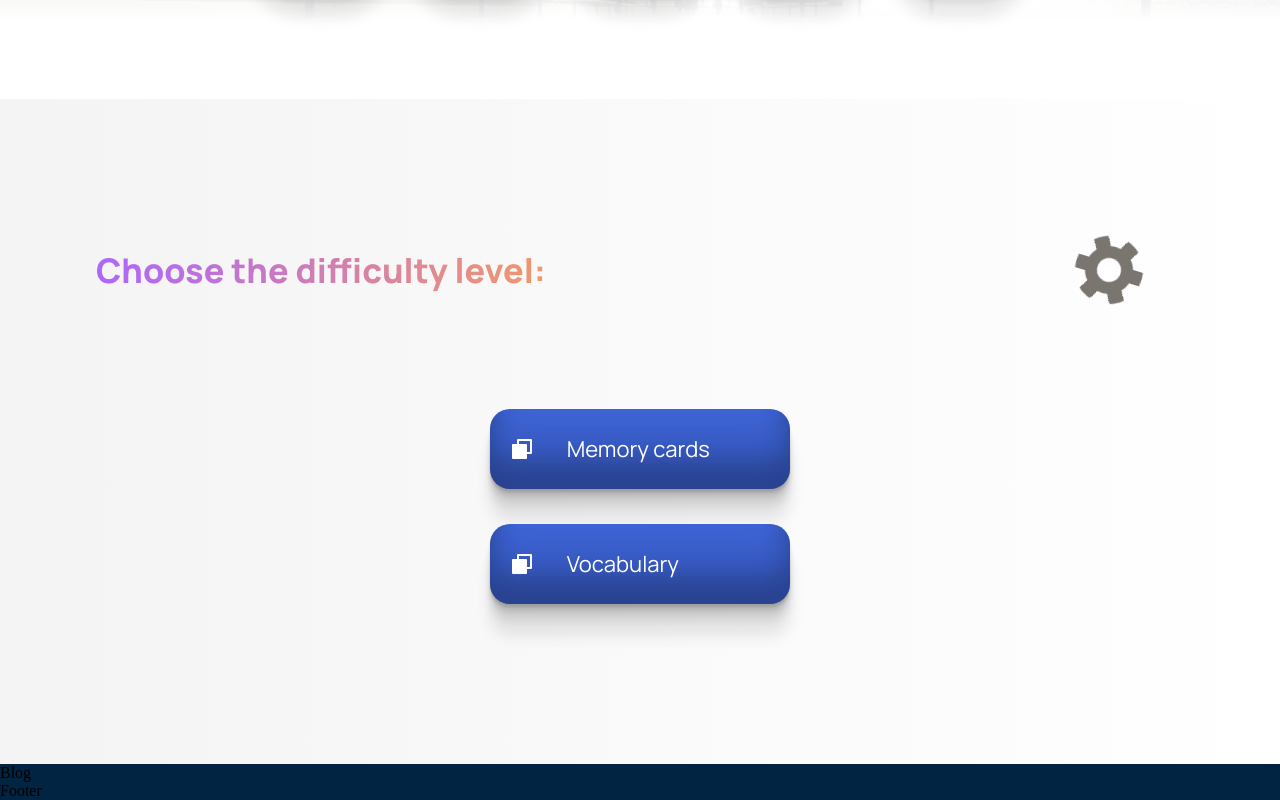
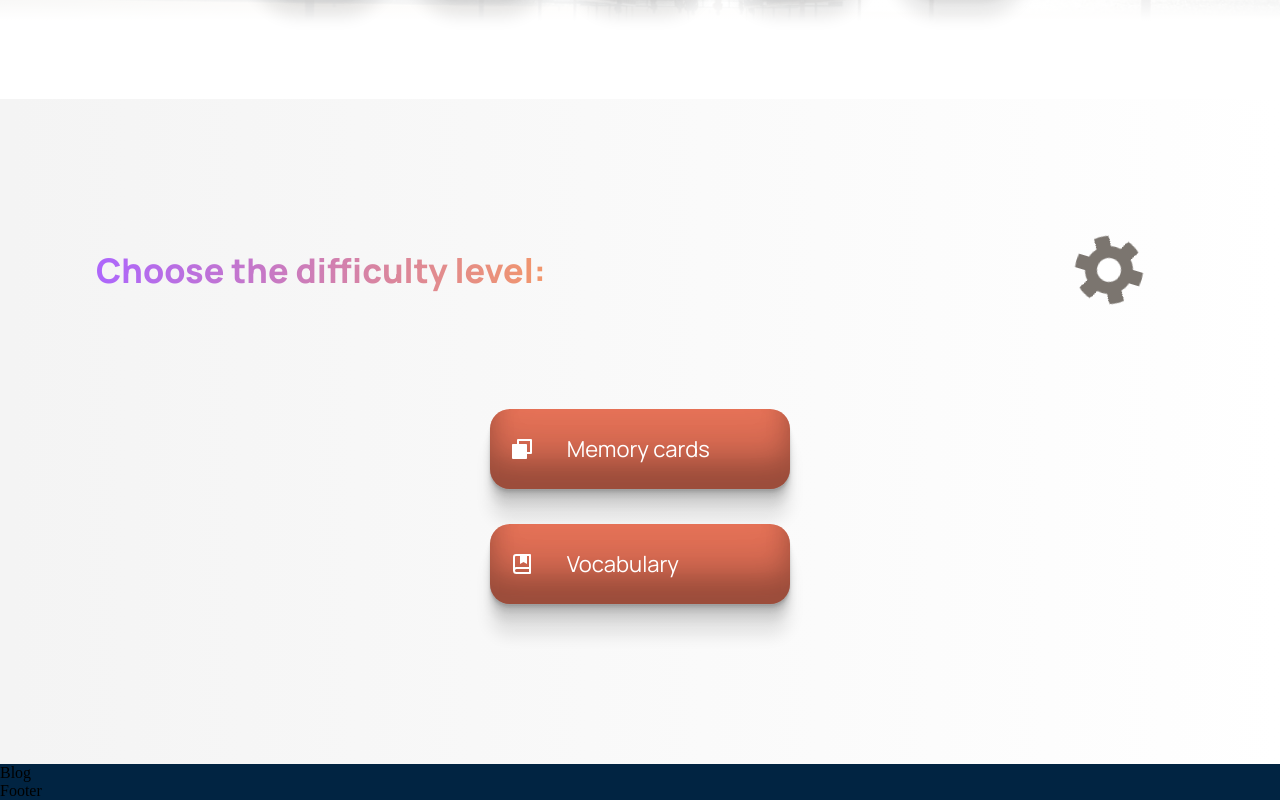
Before and after one commit to VladLys0v/LangArts, a React (Create React App) app: page / in a window 1280 px wide. Shown: the part 1040-1840 px from the top of the page. Built offline with nearby package versions, Linux system fonts and the light colour scheme; no server answers; the HTML template or start-up script is replaced by a standard one.

Commit message:
icon change for vocabulary

```diff
--- a/src/containers/features/Features.jsx
+++ b/src/containers/features/Features.jsx
@@ -1,5 +1,5 @@
 import React, { useState, useEffect } from 'react';
-import {RiCheckboxMultipleBlankFill} from 'react-icons/ri';
+import {RiCheckboxMultipleBlankFill, RiBookMarkLine} from 'react-icons/ri';
 import './features.css';
 import { createBrowserHistory } from 'history';
 import { useLocation } from 'react-router-dom';
@@ -108,7 +108,7 @@ const Features = () => {
           <button type="button" onClick={() => handleVocabularyClick(selectedValue1)}>
             <div className="svg-wrapper-2">
               <div className="svg-wrapper-second">
-              <RiCheckboxMultipleBlankFill size={24} />
+              <RiBookMarkLine size={24} />
               </div>
             </div>
             <span>Vocabulary</span>
--- a/src/containers/features/features.css
+++ b/src/containers/features/features.css
@@ -50,7 +50,7 @@
 .langarts__card1 button {
     font-family: var(--font-family);
     font-size: 22px;
-    background: royalblue;
+    background: var(--color-subtext);
     color: white;
     padding: 0.7em 1em;
     padding-left: 0.9em;
@@ -122,7 +122,7 @@
 .langarts__card2 button {
     font-family: var(--font-family);
     font-size: 22px;
-    background: royalblue;
+    background: var(--color-subtext);
     color: white;
     padding: 0.7em 1em;
     padding-left: 0.9em;
```
